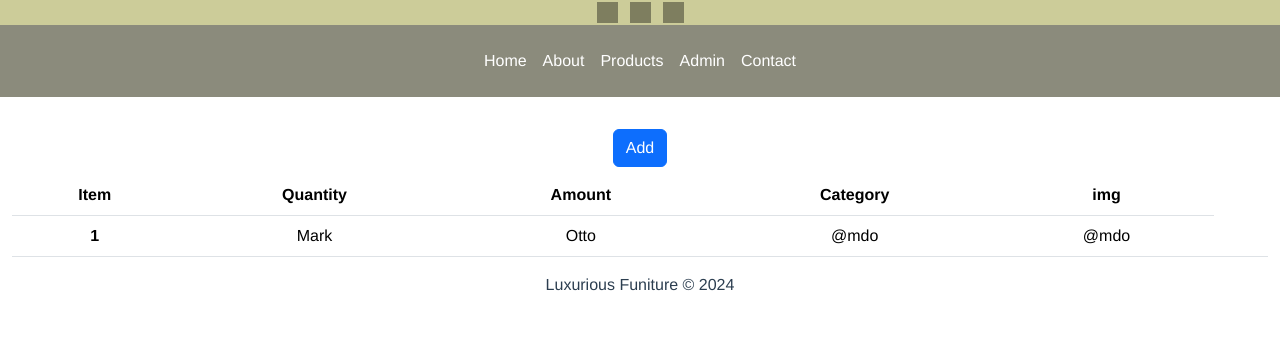
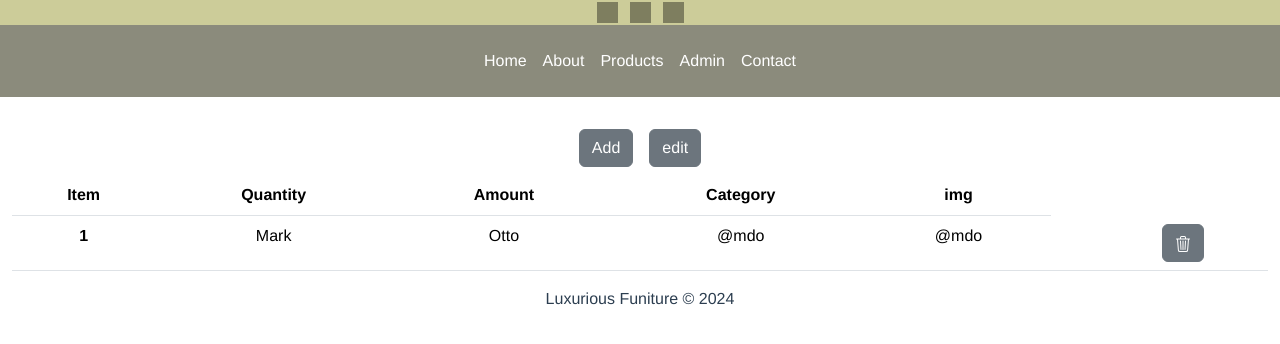
Before and after one commit to sphathimandla-makhanya/L_FURNITURE, a Vue app: page /admin in a window 1280 px wide. Shown: the top 344 px of the page. Built offline with nearby package versions, Linux system fonts and the light colour scheme; grey boxes are pictures that could not be loaded.

Commit message:
added to the admin page

```diff
--- a/package.json
+++ b/package.json
@@ -15,6 +15,7 @@
     "vuex": "^4.0.0"
   },
   "devDependencies": {
+    "@vue/cli": "^5.0.8",
     "@vue/cli-plugin-babel": "~5.0.0",
     "@vue/cli-plugin-pwa": "~5.0.0",
     "@vue/cli-plugin-router": "~5.0.0",
--- a/src/views/AboutView.vue
+++ b/src/views/AboutView.vue
@@ -1,6 +1,6 @@
 <template>
   <div class="about" id="about">
-      <h1 id="abouttext">About us</h1>
+      <h1 id="abouttext">WHO ARE WE?</h1>
 
   </div>
         <div class="container">
@@ -9,7 +9,7 @@
       <div class="container row"  id="div_cont">
 
         <div class="col-md-6 " id="mission_text">
-          <h3>Our Mission</h3>
+          <h3>About Us</h3>
           <p>Lorem ipsum dolor sit amet consectetur adipisicing elit. Aperiam suscipit excepturi libero, dolore dolorum optio beatae cumque eius sed explicabo laudantium aliquam quos mollitia quod nihil animi nemo iste maxime.</p>
         </div>
 
@@ -18,7 +18,7 @@
 
 
        <div class="col-md-6 pt-5" id="text_p">
-         <h3>Our Passion</h3>
+         <h3>Our Mission</h3>
          <p>Lorem ipsum dolor sit amet consectetur adipisicing elit. Soluta blanditiis explicabo aperiam labore non magnam! Quae eveniet veritatis in nihil cum, itaque quasi perspiciatis, repudiandae earum, delectus possimus voluptatum culpa.</p>
        </div>
 
@@ -73,8 +73,6 @@
   }
 
   #passion_text{
-
-    padding-left:6%;
    text-shadow: 1px 1px 1px black;
    background-color: rgb(250, 250, 210)
 
--- a/src/views/AdminView.vue
+++ b/src/views/AdminView.vue
@@ -6,13 +6,15 @@
        <input type="number" placeholder="Amount..." ><br><br>
        <input type="text" placeholder="Category..." >
        <input type="text" placeholder="img url..." ><br><br> -->
+      <button type="button" class="btn btn-secondary m-2 " data-bs-toggle="modal" data-bs-target="#exampleModal">Add</button>
+      <button type="button" class="btn btn-secondary m-2 " data-bs-toggle="modal" data-bs-target="#exampleModal">edit</button>
 
-      <button type="button" class="btn btn-primary m-2 " data-bs-toggle="modal" data-bs-target="#exampleModal">Add</button>
+
       <div class="modal fade" id="exampleModal" tabindex="-1" aria-labelledby="exampleModalLabel" aria-hidden="true">
     <div class="modal-dialog">
      <div class="modal-content">
       <div class="modal-header">
-        <h5 class="modal-title" id="exampleModalLabel">Add item</h5>
+        <!-- <h5 class="modal-title" id="exampleModalLabel">Add item</h5> -->
         <button type="button" class="btn-close" data-bs-dismiss="modal" aria-label="Close"></button>
       </div>
       <div class="modal-body" modal-body>
@@ -49,12 +51,20 @@
         <td>@mdo</td>
         <td>@mdo</td>
         <td><img src=""></td>
+        <td><button type="button" class="btn btn-secondary">
+            <svg xmlns="http://www.w3.org/2000/svg" width="16" height="16" fill="currentColor" class="bi bi-trash3" viewBox="0 0 16 16">
+              <path d="M6.5 1h3a.5.5 0 0 1 .5.5v1H6v-1a.5.5 0 0 1 .5-.5M11 2.5v-1A1.5 1.5 0 0 0 9.5 0h-3A1.5 1.5 0 0 0 5 1.5v1H1.5a.5.5 0 0 0 0 1h.538l.853 10.66A2 2 0 0 0 4.885 16h6.23a2 2 0 0 0 1.994-1.84l.853-10.66h.538a.5.5 0 0 0 0-1zm1.958 1-.846 10.58a1 1 0 0 1-.997.92h-6.23a1 1 0 0 1-.997-.92L3.042 3.5zm-7.487 1a.5.5 0 0 1 .528.47l.5 8.5a.5.5 0 0 1-.998.06L5 5.03a.5.5 0 0 1 .47-.53Zm5.058 0a.5.5 0 0 1 .47.53l-.5 8.5a.5.5 0 1 1-.998-.06l.5-8.5a.5.5 0 0 1 .528-.47M8 4.5a.5.5 0 0 1 .5.5v8.5a.5.5 0 0 1-1 0V5a.5.5 0 0 1 .5-.5"/>
+            </svg>
+          </button>
+        </td>
+
         <!-- <td> -->
           <!-- <button>x</button> -->
           <!-- <button class="m-2">edit</button> -->
         <!-- </td> -->
         <!-- <td><button>edit</button></td> -->
       </tr>
+
 
 
     </tbody>
--- a/src/views/ProductsView.vue
+++ b/src/views/ProductsView.vue
@@ -1,8 +1,8 @@
 <template>
-  <div class="container products">
+  <div class="container products" >
    <div class="row row-cols-1 row-cols-md-3 pt-5" >
     <div class="col">
-      <div class="card">
+      <div class="card" >
         <img src="" class="card-img-top" alt="">
         <div class="card-body">
           <h5 class="card-title">Card title</h5>
@@ -30,4 +30,5 @@
     box-shadow: 0 0 2px 1px rgba(0, 140, 186, 0.5);
     transform: scale(1.1)
   }
+
 </style>
```
Also changed, not shown: 1 other file (tests, documents, lock files or other folders).
